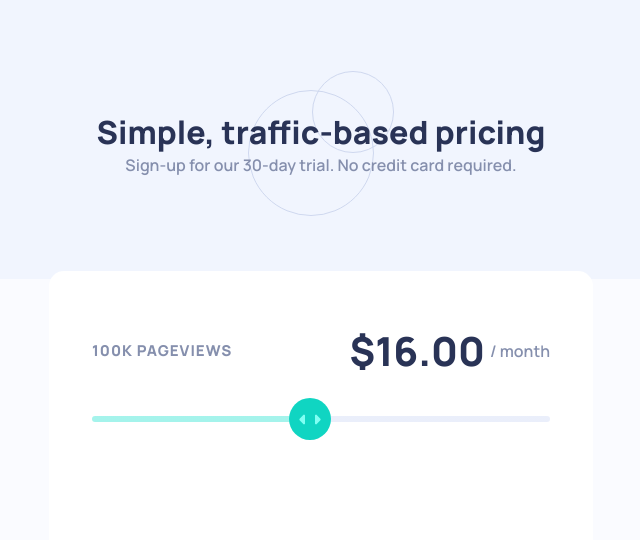
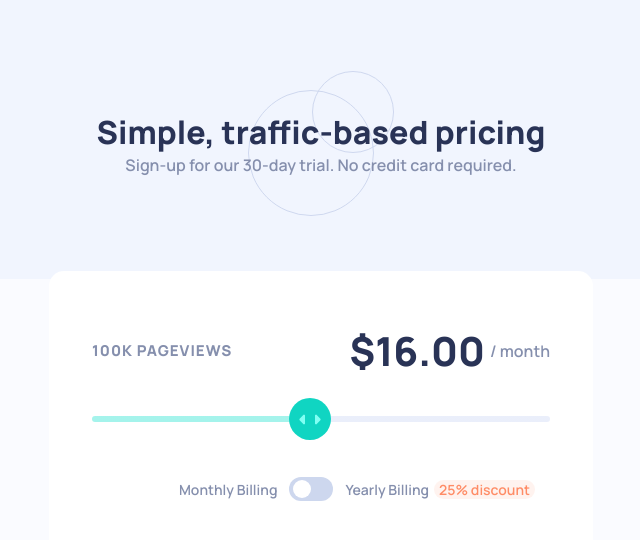
Before and after one commit to kardahim/interactive-pricing-component, a Vue app: page / in a window 1280 px wide. Shown: the top 540 px of the page, without its empty margins (319-959 px from the left). Built offline with nearby package versions, Linux system fonts and the light colour scheme.

Commit message:
complete toogle and logic

```diff
--- a/src/App.vue
+++ b/src/App.vue
@@ -24,7 +24,15 @@
       step="10"
       @input="updateSliderBackground"
     />
-    <div class="card__toogle"></div>
+    <div class="card__toogle">
+      <div class="card__toogle__monthly">Monthly Billing</div>
+      <input type="checkbox" id="switch" v-model="isYearly" />
+      <label for="switch">Toogle</label>
+      <div class="card__toogle__yearly">
+        <span>Yearly Billing</span>
+        <span>25% discount</span>
+      </div>
+    </div>
     <div class="card__divider"></div>
     <div class="card__footer"></div>
   </div>
@@ -224,6 +232,74 @@ export default defineComponent({
         box-shadow: 0 0 0 13px hsla(174, 77%, 80%, 0.2);
       }
     }
+
+    &__toogle {
+      display: flex;
+      justify-content: right;
+      align-items: center;
+      margin-top: 50px;
+      font-size: 14px;
+      color: $text-color;
+
+      &__yearly {
+        span:nth-child(1) {
+        }
+        span:nth-child(2) {
+          margin: 0 15px 10px 0;
+          color: hsl(15, 100%, 70%);
+          margin-left: 5px;
+          background: hsla(15, 100%, 70%, 0.1);
+          border-radius: 20px;
+          padding: 0 5px;
+        }
+      }
+
+      input[type="checkbox"] {
+        height: 0;
+        width: 0;
+        visibility: hidden;
+      }
+
+      // toogle container
+      label {
+        margin: 0 12px;
+        cursor: pointer;
+        text-indent: -9999px;
+        width: 44px;
+        height: 24px;
+        background: $toogle-background-color;
+        display: block;
+        border-radius: 12px;
+        position: relative;
+      }
+
+      // toogle circle
+      label:after {
+        content: "";
+        position: absolute;
+        top: 3px;
+        left: 4px;
+        width: 18px;
+        height: 18px;
+        background: #fff;
+        border-radius: 50%;
+        transition: 0.3s;
+      }
+
+      input:checked + label {
+        background: $slider-background-color;
+        transition: 0.3s;
+      }
+      label:hover,
+      input:checked + label:hover {
+        background: $slider-bar-color;
+        transition: 0.3s;
+      }
+
+      input:checked + label:after {
+        left: calc(100% - 23px);
+      }
+    }
   }
 }
 </style>
```
